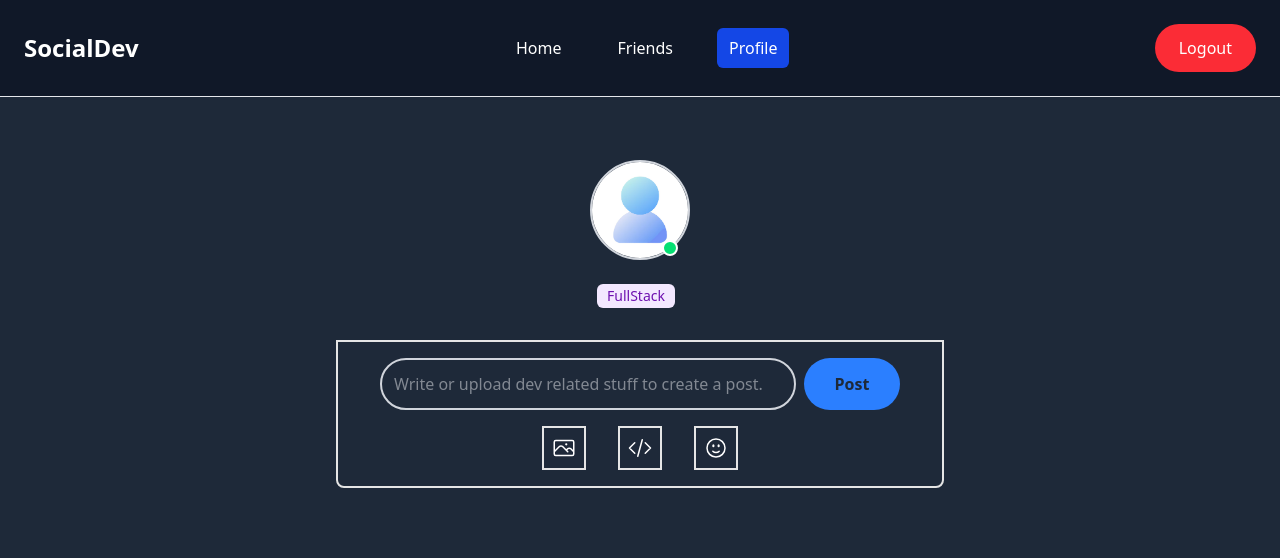
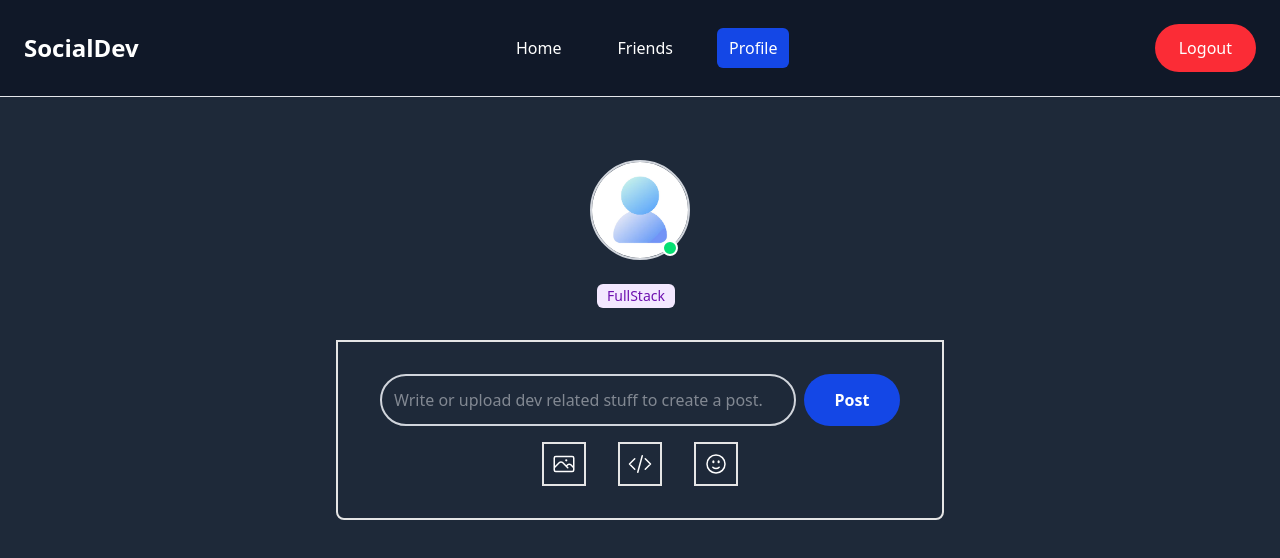
Before and after one commit to marlonpondavilla/social-dev, a Next.js app: page /profile in a window 1280 px wide. Shown: the top 558 px of the page. Built offline with nearby package versions, Linux system fonts and the light colour scheme; no server answers.

Commit message:
enhance post submission logic; add input validation to enable/disable post button; update styling for create post container

```diff
--- a/src/app/(dashboard)/profile/profile-page.tsx
+++ b/src/app/(dashboard)/profile/profile-page.tsx
@@ -1,6 +1,5 @@
 "use client"
 
-import PostCard from "@/components/postCard";
 import { useAuth } from "@/context/AuthContext"
 import Image from "next/image";
 import { useState } from "react";
@@ -10,6 +9,7 @@ import type { UserPost } from "@/actions/userPostActions";
 const ProfilePageClient = () => {
   const {userData} = useAuth();
   const [userPost, setUserPost] = useState("");
+  const [isDisabled, setIsDisabled] = useState(true);
 
   const handlePostSubmit = () => {
     const postData: UserPost = {
@@ -44,17 +44,21 @@ const ProfilePageClient = () => {
           <p>{userData?.displayName}</p>
           <p className="bg-purple-100 text-purple-800 text-sm font-medium me-2 px-2.5 py-0.5 my-2 rounded-sm dark:bg-purple-900 dark:text-purple-300 text-center">FullStack</p>
         </div>
-        <div className="create-post-container flex-col items-center justify-center gap-2 border-2 text-md p-4 font-light mt-4 w-[38rem] rounded-b-md">
+        <div className="create-post-container flex-col items-center justify-center gap-2 border-2 text-md p-8 font-light mt-4 w-[38rem] rounded-b-md">
           <div className="post-input flex justify-center space-x-2">
             <input
               type="text"
               placeholder="Write or upload dev related stuff to create a post."
-              onChange={(e) => setUserPost(e.target.value)}
+              onChange={(e) => {
+                setUserPost(e.target.value);
+                setIsDisabled(e.target.value.trim() === "");
+              }}
               className="border-2 border-gray-300 rounded-full p-3 w-[26rem] font-light text-md bg-gray-9 text-gray-200"
             />
             <button
-            onClick={handlePostSubmit}
-            className="bg-blue-500 py-3 w-[6rem] rounded-full hover:bg-blue-400 cursor-pointer font-semibold text-gray-800"
+              disabled={isDisabled}
+              onClick={handlePostSubmit}
+              className="bg-blue-700 py-3 w-[6rem] rounded-full hover:bg-blue-600 cursor-pointer font-semibold disabled:cursor-not-allowed"
             >
               Post
             </button>
```
